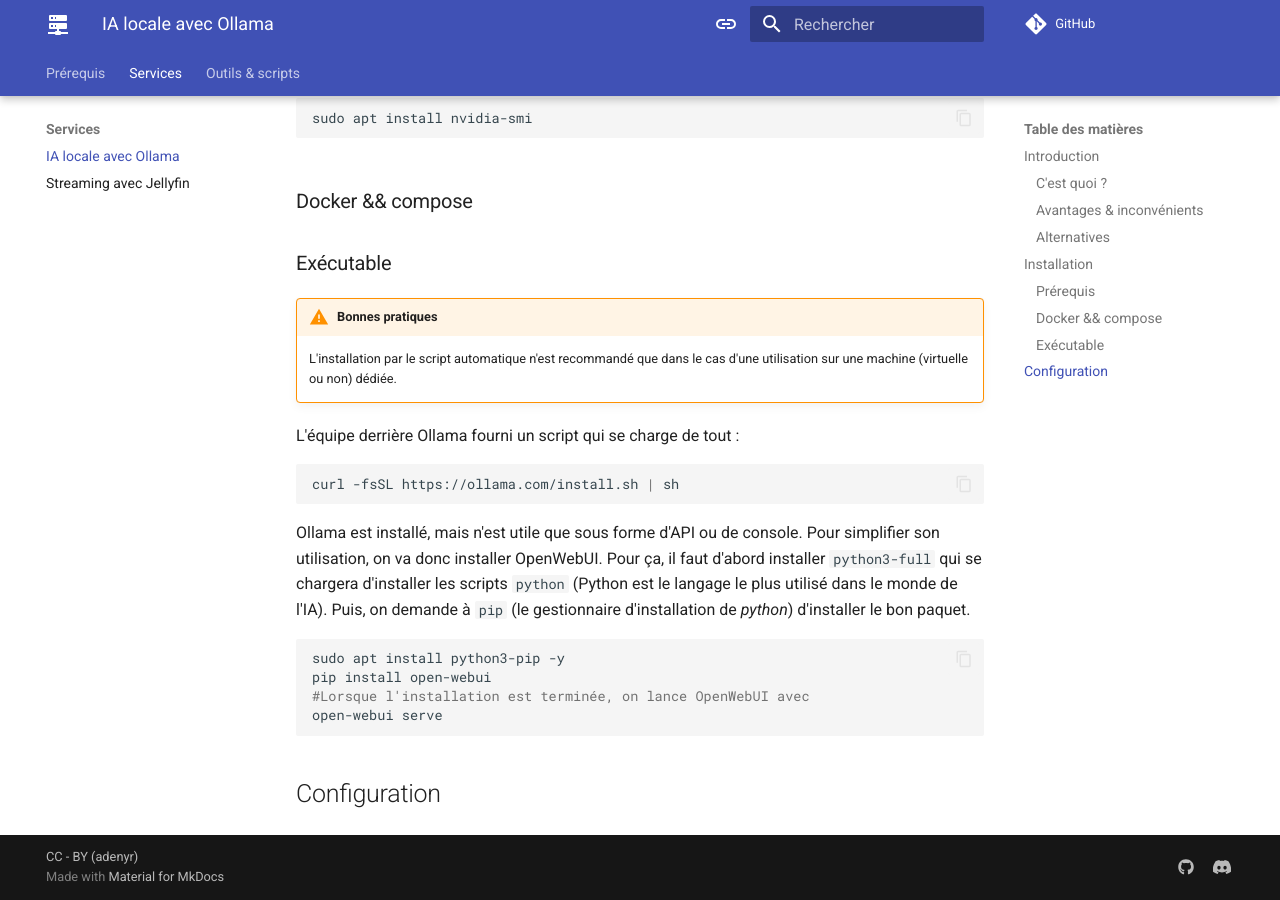
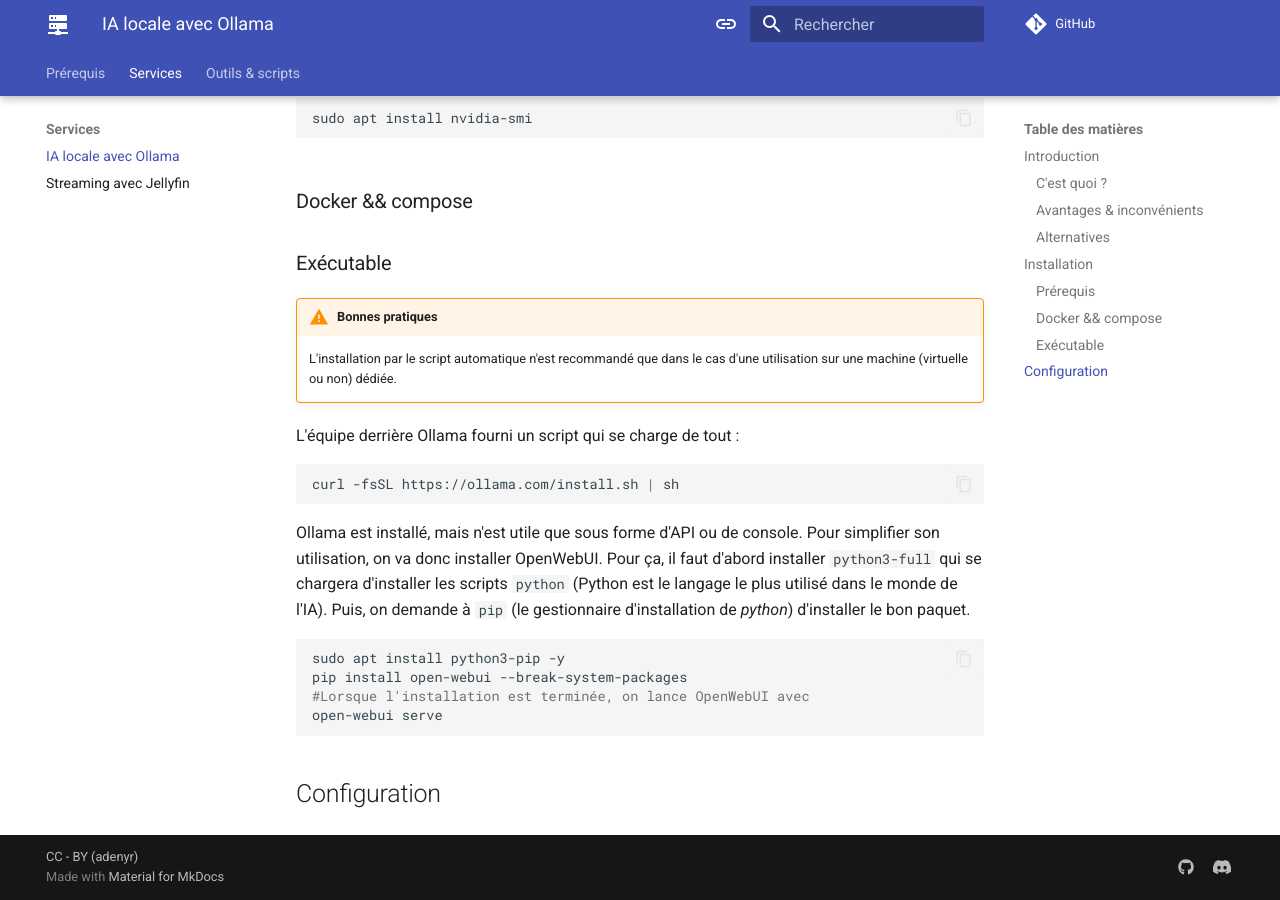
Before and after one commit to adenyrr/become.sh, an MkDocs documentation site: the page built from docs/services/ollama.md, in a window 1280 px wide and 900 px high, scrolled down 1889 px. Built offline with MkDocs 1.6.1 and Material for MkDocs 9.7.7, drawn with Linux system fonts in a browser that asks for light colours; comment, search, counter and statistics services are not loaded.

Commit message:
Update ollama.md

````diff
--- a/docs/services/ollama.md
+++ b/docs/services/ollama.md
@@ -89,7 +89,7 @@
 Ollama est installé, mais n'est utile que sous forme d'API ou de console. Pour simplifier son utilisation, on va donc installer OpenWebUI. Pour ça, il faut d'abord installer `python3-full` qui se chargera d'installer les scripts `python` (Python est le langage le plus utilisé dans le monde de l'IA). Puis, on demande à `pip` (le gestionnaire d'installation de *python*) d'installer le bon paquet.
 ``` bash
 sudo apt install python3-pip -y
-pip install open-webui
+pip install open-webui --break-system-packages
 #Lorsque l'installation est terminée, on lance OpenWebUI avec
 open-webui serve
 ```
````
